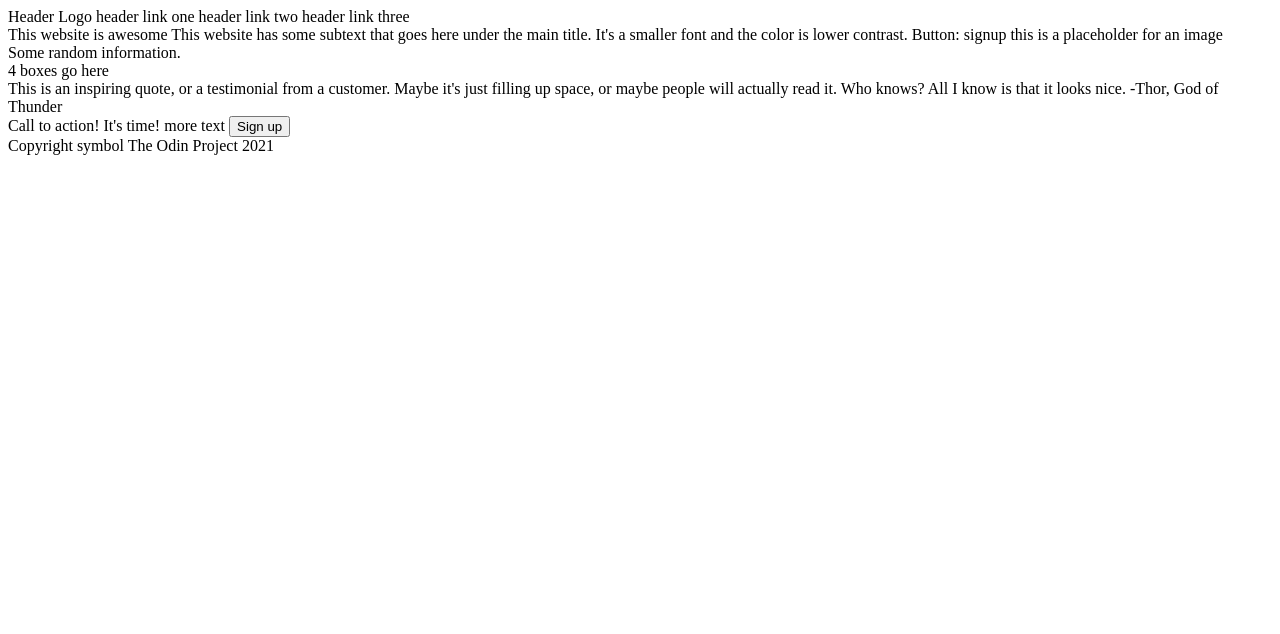
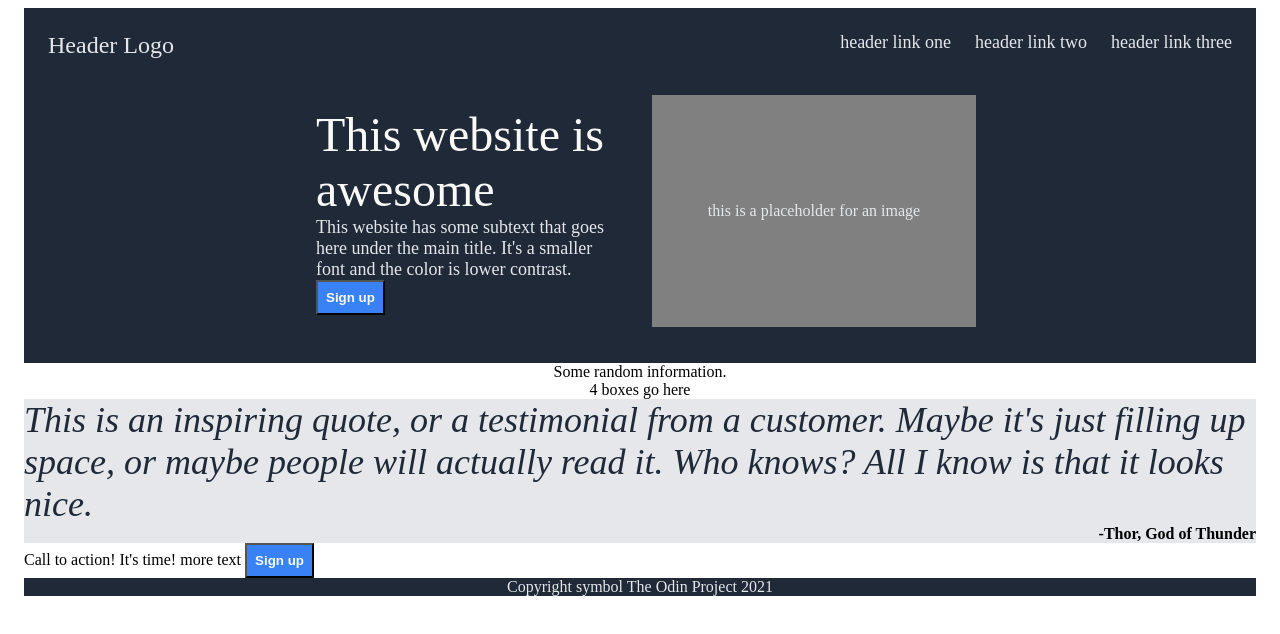
Before and after one commit to djatl/LandingPage, a plain HTML site: page index.html in a window 1280 px wide. Drawn offline with Linux system fonts and the light colour scheme.

Commit message:
add style.css, begin to style page

```diff
--- a/index.html
+++ b/index.html
@@ -3,25 +3,42 @@
 <head>
     <meta charset="UTF-8">
     <meta http-equiv="X-UA-Compatible" content="IE=edge">
-    <meta name="viewport" content="width=400, initial-scale=1.0">
+    <meta name="viewport" content="width=device-width, initial-scale=1.0">
+    <link rel="stylesheet" href="style.css">
     <title>Document</title>
 </head>
 <body>
     <div class="top">
         <div class="header">
+            <div class="header-logo">
                 Header Logo
-            header link one
-            header link two
-            header link three
             </div>
-        <div class="top-body">
+            <div class="header-links">
+                <a href="#">header link one</a>
+                <a href="#">header link two</a>
+                <a href="#">header link three</a>
+            </div>
+        </div>
+        <div class="body-top">
+
+                <div class="container-top-left">
+                    <div class="top-text">
                         This website is awesome
-            This website has some subtext that goes here under the main title. It's a smaller font and the color is lower contrast.
-            Button: signup
+                    </div>
+                    <div class="top-subtext">
+                        This website has some subtext that goes here under the main title.
+                        It's a smaller font and the color is lower contrast.
+                    </div>
+                    <button>Sign up</button>
+                </div>
+                <div class="placeholder">
                     this is a placeholder for an image
+                </div>
 
         </div>
-        <div class="middle">
+    </div>
+
+    <div class="body-middle">
         Some random information.
         <div class="container">
             <div class="elements">
@@ -30,10 +47,14 @@
         </div>
     </div>
     <div class="quote-box">
-            This is an inspiring quote, or a testimonial from a customer. Maybe it's just filling up space, or maybe people will actually read it. Who knows? All I know is that it looks nice.
-            -Thor, God of Thunder
+        <div class="quote">
+            This is an inspiring quote, or a testimonial from a customer.
+            Maybe it's just filling up space, or maybe people will
+            actually read it. Who knows? All I know is that it looks nice.
         </div>
-        <div class="bottom">
+        <div class="quote-author">-Thor, God of Thunder</div>
+    </div>
+    <div class="body-bottom">
         Call to action! It's time!
         more text
         <button>Sign up</button>
@@ -41,6 +62,6 @@
     <div class="footer">
         Copyright symbol The Odin Project 2021
     </div>
-    </div>
+
 </body>
 </html>
--- /dev/null
+++ b/style.css
@@ -0,0 +1,108 @@
+body {
+    display: flex;
+    flex-direction: column;
+    flex: stretch;
+    margin-left: 24px;
+    margin-right: 24px;
+}
+
+.top,.footer {
+    background-color: #1F2937;
+}
+
+.header {
+    display: flex;
+    flex-direction: row;
+    justify-content: space-between;
+    margin: 24px;
+}
+
+.header-logo {
+    font-size: 24px;
+    color: #E5E7EB;
+}
+
+.header-links {
+    display: flex;
+    flex-direction: row;
+    gap: 24px;
+}
+
+.body-top {
+    display: flex;
+    flex-direction: row;
+    justify-content: center;
+    margin: 24px;
+}
+
+.container-top-left,.placeholder {
+    width: 300px;
+}
+
+.container-top-left {
+    padding: 24px;
+}
+
+.top-text {
+    font-size: 48px;
+    font-weight: extra-bold;
+    color: #F9FAF8;
+}
+
+.top-subtext, a {
+    font-size: 18px;
+    color: #E5E7EB;
+}
+
+.placeholder {
+    color: #E5E7EB;
+    display: flex;
+    justify-content: center;
+    align-items: center;
+    background-color: grey;
+    padding: 12px;
+    margin: 12px;
+}
+
+.body-middle {
+    display: flex;
+    flex-direction: column;
+    justify-content: center;
+    align-items: center;
+
+}
+
+.quote-box {
+    background-color: #E5E7EB;
+    display: flex;
+    flex-direction: column;
+}
+.quote {
+    font-style: italic;
+    font-weight: light;
+    font-size: 36px;
+    color: #1F2937;
+}
+.quote-author {
+    font-weight: 700;
+    align-self: flex-end;
+}
+
+.footer {
+    display: flex;
+    justify-content: center;
+    color: #E5E7EB;
+}
+
+a {
+    text-decoration: none;
+
+}
+
+button {
+    background-color: #3882F6;
+    color: #F9FAF8;
+    font-weight: bold;
+    padding: 8px;
+
+}
```
Lines whose indentation alone changed are shown as unchanged.
